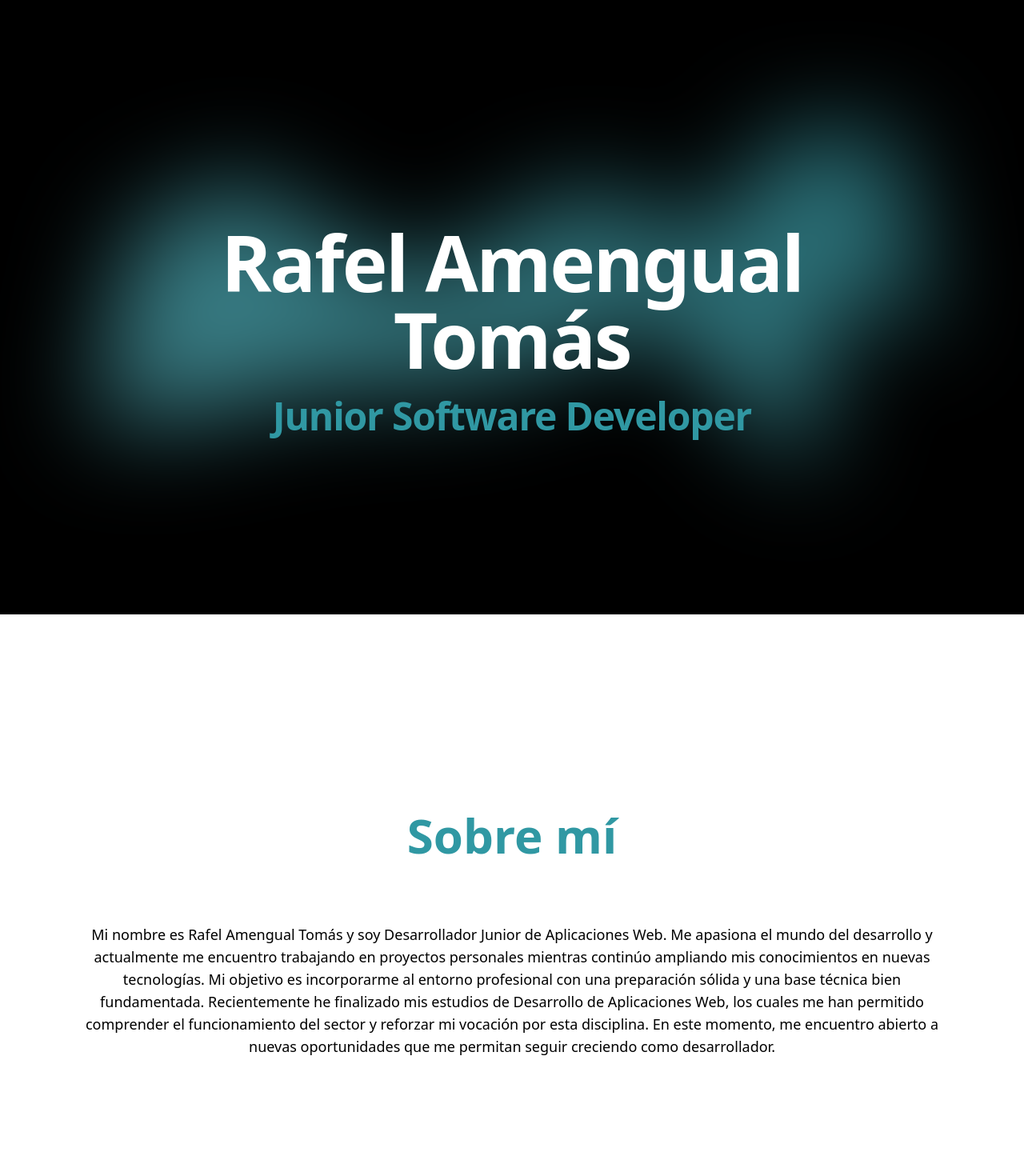
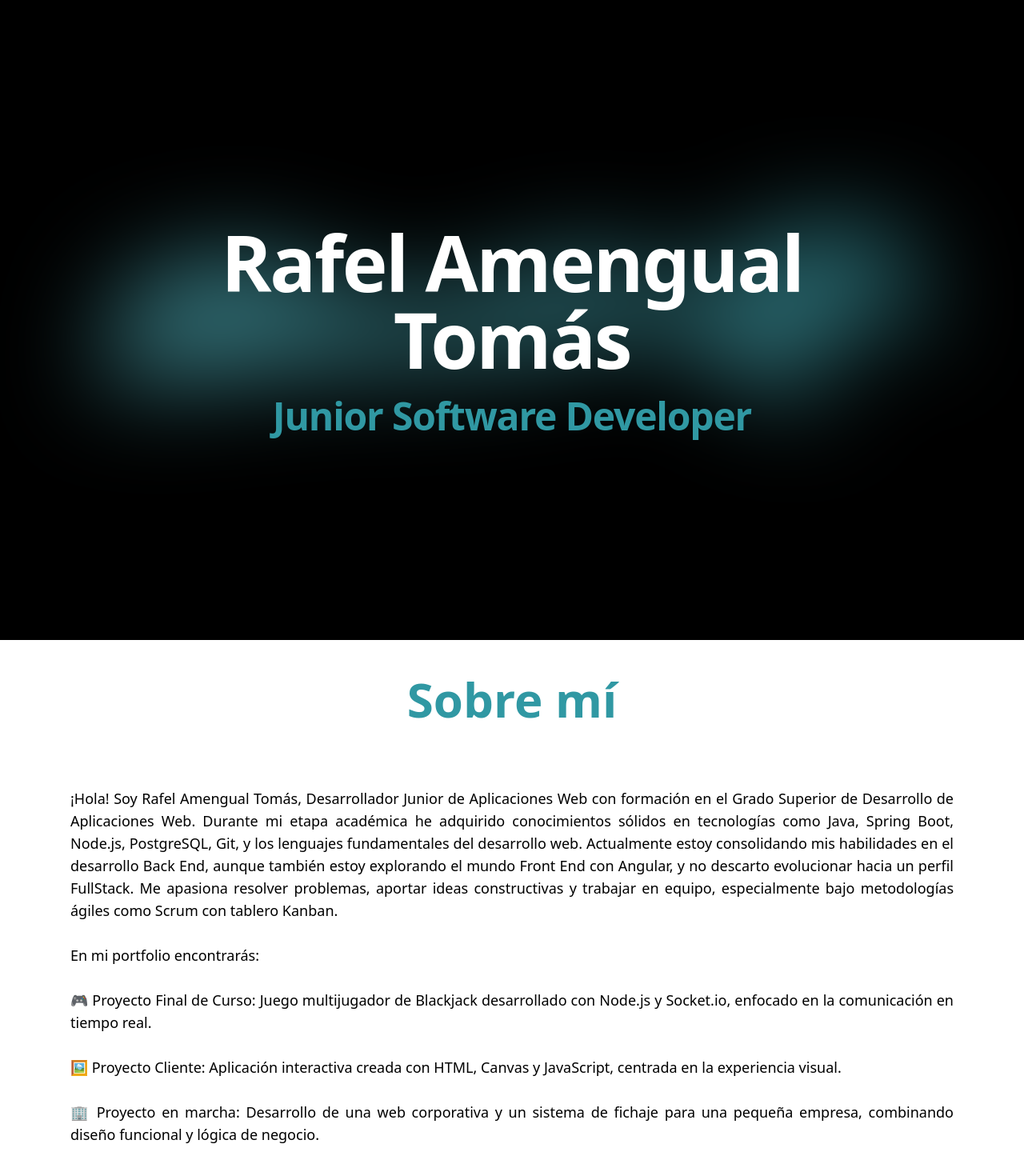
Before and after one commit to RafelAm/Portfolio, an Angular app: page / in a window 1280 px wide. Shown: the top 1465 px of the page at 80% size. Built offline with nearby package versions, Linux system fonts and the light colour scheme.

Commit message:
Update 0.5v
Modificados varios margins, cambiado el texto de sobre mí y modificado el header para que tenga el tamaño completo de la pantalla.

```diff
--- a/src/app/components/footer/footer.html
+++ b/src/app/components/footer/footer.html
@@ -1,5 +1,5 @@
 <footer class="bg-black">
-  <div class="mx-auto max-w-screen-xl px-4 py-8 sm:px-6 lg:px-8">
+  <div class="mx-auto max-w-screen-xl px-4 py-8 sm:px-6 lg:px-8 ">
     <div class="sm:flex sm:items-center sm:justify-between">
       <div class="flex justify-center text-[#3098a3] sm:justify-start ">
 <ul class="mt-4 flex justify-center gap-6 sm:mt-0 sm:justify-start">
--- a/src/app/components/header/header.html
+++ b/src/app/components/header/header.html
@@ -1,13 +1,13 @@
 <script src="https://cdn.jsdelivr.net/npm/@tailwindplus/elements@1" type="module"></script>
-<div class="bg-black">
-  <div class="relative isolate px-6 pt-14 lg:px-8">
+<div class="bg-black lg:min-h-screen lg:flex lg:items-center lg:justify-center relative">
+  <div class="relative w-screen lg:h-screen overflow-hidden isolate px-6 pt-14 lg:px-8 lg:min-h-full">
     <div
       aria-hidden="true"
-      class="absolute inset-0 top-1/2 -translate-y-1/2 -z-10 max-w-[100vw] w-full h-full transform-gpu overflow-x-hidden overflow-y-clip blur-3xl"
+      class="absolute inset-0 lg:top-1/2 lg:-translate-y-1/2 -z-10 transform-gpu overflow-hidden blur-3xl"
     >
       <!--Burbuja-->
       <div
-        class="absolute w-full h-full bg-gradient-to-tr from-[#5fbec9] to-[#3098a3] sm:opacity-70 animate-lava-main-mini aspect-square"
+        class="w-full h-full bg-gradient-to-tr from-[#5fbec9] to-[#3098a3] sm:opacity-70 animate-lava-main-mini"
       ></div>
     </div>
     <!--Contenedor del Contenido-->
--- a/src/app/components/info/info.html
+++ b/src/app/components/info/info.html
@@ -1,14 +1,27 @@
-<div class="w-full min-h-screen flex items-center justify-center px-4">
-  <div class="max-w-6xl mx-auto text-[#3098a3] p-6 text-center">
+<div class="w-full min-h-screen flex  justify-center px-4">
+  <div class="max-w-6xl mx-auto text-[#3098a3] p-6">
     <!-- Título -->
-    <h1 class="text-[#3098a3] text-6xl text-center font-bold mb-20">Sobre mí</h1>
-    <p class="text-black font-medium text-lg text-center">
-      Mi nombre es Rafel Amengual Tomás y soy Desarrollador Junior de Aplicaciones Web.
-      Me apasiona el mundo del desarrollo y actualmente me encuentro trabajando en proyectos personales mientras continúo ampliando
-      mis conocimientos en nuevas tecnologías. Mi objetivo es incorporarme al entorno profesional con una preparación sólida
-      y una base técnica bien fundamentada. Recientemente he finalizado mis estudios de Desarrollo de Aplicaciones Web,
-      los cuales me han permitido comprender el funcionamiento del sector y reforzar mi vocación por esta disciplina. En este momento,
-      me encuentro abierto a nuevas oportunidades que me permitan seguir creciendo como desarrollador.
+    <h1 class="text-[#3098a3] text-6xl text-center font-bold mb-20 mt-5">Sobre mí</h1>
+    <p class="text-black font-medium text-lg text-justify">
+¡Hola! Soy Rafel Amengual Tomás,
+Desarrollador Junior de Aplicaciones Web con formación en el Grado Superior de Desarrollo de Aplicaciones Web.
+Durante mi etapa académica he adquirido conocimientos sólidos en tecnologías como Java, Spring Boot, Node.js, PostgreSQL, Git,
+y los lenguajes fundamentales del desarrollo web.
+
+Actualmente estoy consolidando mis habilidades en el desarrollo Back End,
+aunque también estoy explorando el mundo Front End con Angular,
+y no descarto evolucionar hacia un perfil FullStack. Me apasiona resolver problemas,
+aportar ideas constructivas y trabajar en equipo, especialmente bajo metodologías ágiles como Scrum con tablero Kanban.
+<br><br>
+En mi portfolio encontrarás:
+<br><br>
+🎮 Proyecto Final de Curso: Juego multijugador de Blackjack desarrollado con Node.js y Socket.io, enfocado en la comunicación en tiempo real.
+<br><br>
+🖼️ Proyecto Cliente: Aplicación interactiva creada con HTML, Canvas y JavaScript, centrada en la experiencia visual.
+<br><br>
+🏢 Proyecto en marcha: Desarrollo de una web corporativa y un sistema de fichaje para una pequeña empresa, combinando diseño funcional y lógica de negocio.
+<br><br>
+Estoy en búsqueda activa de oportunidades profesionales donde pueda seguir aprendiendo, aportar valor y crecer como desarrollador. Si te interesa colaborar conmigo o tienes una propuesta que encaje con mi perfil, ¡estaré encantado de conectar!
     </p>
   </div>
 </div>
--- a/src/app/components/proyectos/proyectos.html
+++ b/src/app/components/proyectos/proyectos.html
@@ -1,6 +1,6 @@
-<div class="min-h-[60vh] flex flex-col justify-center  px-4 mb-20">
+<div class="min-h-[60vh] flex flex-col justify-center px-4 mb-20">
     <!-- Título -->
-    <h1 class="text-[#3098a3] text-6xl text-center font-bold mb-20">Proyectos</h1>
+    <h1 class="text-[#3098a3] text-6xl text-center font-bold mb-20 mt-5">Proyectos</h1>
 
   <div class="flex flex-col sm:flex-row items-center sm:items-stretch gap-6 w-full max-w-5xl mx-auto">
 
--- a/src/app/components/timeline/timeline.html
+++ b/src/app/components/timeline/timeline.html
@@ -1,4 +1,4 @@
-<div class="relative isolate flex items-center justify-center min-h-screen bg-black px-4">
+<div class="relative isolate flex justify-center min-h-screen bg-black px-4">
 
 <!-- Burbuja-->
 <div aria-hidden="true" class="absolute inset-0 -z-10 overflow-hidden w-full blur-3xl">
@@ -7,7 +7,7 @@
 </div>
   <div class="relative w-full max-w-6xl flex flex-col items-center">
     <!-- Título -->
-    <h1 class="text-[#3098a3] text-6xl text-center font-bold mb-20">Educación - Trayectoría</h1>
+    <h1 class="text-[#3098a3] text-6xl text-center font-bold mb-20 mt-5">Trayectoría</h1>
     <!-- Línea vertical-->
     <div class="hidden lg:block absolute top-0 left-1/2 transform -translate-x-1/2 h-[71%] mt-45 border-l-4 border-[#5fbec9]"></div>
 
```
